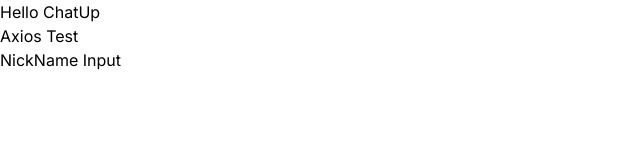
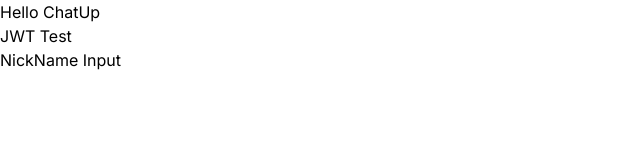
Before and after one commit to lamPolar/ChatUp-Front, a Next.js app: page / in a window 1280 px wide. Shown: the top 160 px of the page, without its empty margins (0-640 px from the left). Built offline with nearby package versions, Linux system fonts and the light colour scheme.

Commit message:
feat: access token 받고, 보내는 부분 구현 #10

```diff
--- a/src/app/page.tsx
+++ b/src/app/page.tsx
@@ -1,11 +1,18 @@
 "use client";
 import axios from "axios";
-import { useState } from "react";
+import { useEffect, useState } from "react";
+import { useSearchParams } from "next/navigation";
 
 export default function Home() {
   const [consolelog, setConsolelog] = useState(null);
+  const searchParams = useSearchParams();
+  const accessToken = searchParams.get("accessToken");
+
   const handleTest = () => {
     axios.defaults.baseURL = process.env.NEXT_PUBLIC_API_URL;
+    if (accessToken)
+      axios.defaults.headers.common["Authorization"] = `Bearer ${accessToken}`;
+
     // 200 성공
     axios
       .get(`/hello`, {
@@ -41,7 +48,7 @@ export default function Home() {
     <>
       <h2>Hello ChatUp</h2>
       <div>
-        <button onClick={handleTest}>Axios Test</button>
+        <button onClick={handleTest}>JWT Test</button>
       </div>
       <div>
         <button onClick={handleNick}>NickName Input</button>
```
